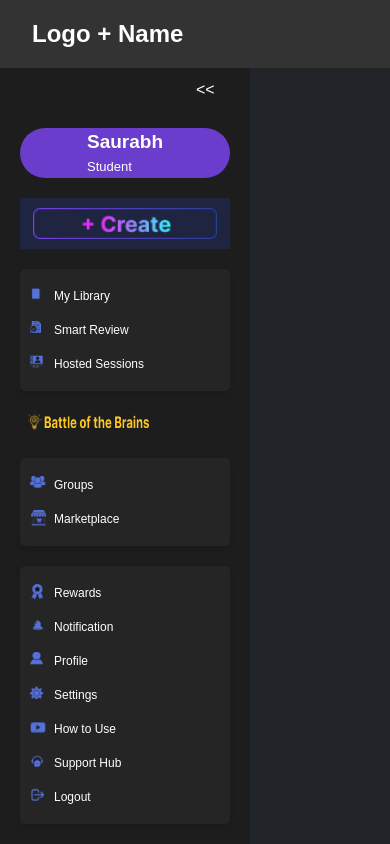
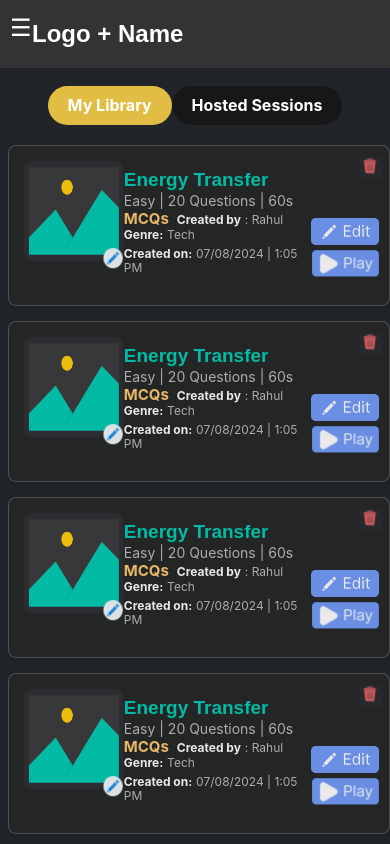
Before and after one commit to saurabhsks/Exam-dashboard, a React (Vite) app: page / in a window 390 px wide. Shown: the top 844 px of the page. Built offline with nearby package versions, Linux system fonts and the light colour scheme.

Commit message:
hamburger implemented for mobile view

```diff
--- a/src/App.jsx
+++ b/src/App.jsx
@@ -171,10 +171,6 @@
 // export default App;
 
 
-
-
-
-
 // 2
 
 import React, { useState } from 'react';
@@ -269,7 +265,7 @@ function App() {
               });
             }}
           >
-            <span className="drag-arrow">&lt;&gt;</span>
+            <span className="drag-arrow d-none d-md-block">&lt;&gt;</span>
           </div>
 
           <div
--- a/src/components/sidebar.jsx
+++ b/src/components/sidebar.jsx
@@ -1,244 +1,3 @@
-// // import React from 'react';
-// // import '../styles/sidebar.css';
-// // import createIcon from '../assets/images/create.png';
-// // import battleIcon from '../assets/images/Battle-brains.png';
-// // import serviceIcon from '../assets/images/service.png';
-// // import UpgradeIcon from '../assets/images/Upgrade.png';
-// // import ReferIcon from '../assets/images/Refer-a-friend.png';
-
-
-
-// // const Sidebar = () => {
-// //   return (
-// //     <div className="sidebar">
-// //       <div className="profile-section">
-// //       <div className="profile-name-outer">
-// //       <div className="profile-name">Prasanth</div>
-// //       <div className="profile-role">Student</div>
-// //       </div>
-// //       </div>
-// //       <button className="create-button">
-// //       <img src={createIcon} alt="Create" className="create-icon" />
-// //       </button>
-// //       <nav className="nav-options">
-// //         <ul>
-// //           <div className="first-li-div">
-// //           <li>
-// //           <span className='css_sprites sprite_library'></span>
-// //           <a href="#">My Library</a>
-// //           </li>
-// //           <li>
-// //           <span className='css_sprites css_spritess sprite_smart'></span>
-// //           <a href="#">Smart Review</a>
-// //           </li>
-// //           <li>
-// //           <span className='css_sprites sprite_hosted'></span>
-// //           <a href="#">Hosted Sessions</a>
-// //           </li>
-// //           </div>
-// //           <li><a href="#" className='battle-a'>
-// //           <span className='css_sprites sprite_battle'></span>
-// //           <img src={battleIcon} alt="battle" className="battle-icon" />
-// //           </a></li>
-// //           <div className="first-li-div">
-// //           <li>
-// //           <span className='css_sprites sprite_group'></span>
-// //           <a href="#">Groups</a>
-// //           </li>
-// //           <li>
-// //           <span className='css_sprites sprite_marketplace'></span>
-// //           <a href="#">Marketplace</a>
-// //           </li>
-// //           </div>
-
-// //           <div className="first-li-div">
-// //           <li>
-// //           <span className='css_sprites sprite_rewards'></span>
-// //           <a href="#">Rewards</a>
-// //           </li>
-// //           <li>
-// //           <span className='css_sprites css_spritess sprite_notification'></span>
-// //           <a href="#">Notification</a>
-// //           </li>
-// //           <li>
-// //           <span className='css_sprites sprite_profile'></span>
-// //           <a href="#">Profile</a>
-// //           </li>
-// //           <li>
-// //           <span className='css_sprites sprite_setting'></span>
-// //           <a href="#">Settings</a>
-// //           </li>
-// //           <li>
-// //           <span className='css_sprites sprite_use'></span>
-// //           <a href="#">How to Use</a>
-// //           </li>
-// //           <li>
-// //           <span className='css_sprites css_spritess sprite_support'></span>
-// //           <a href="#">Support Hub</a>
-// //           </li>
-// //           <li>
-// //           <span className='css_sprites sprite_logout'></span>
-// //           <a href="#">Logout</a>
-// //           </li>
-// //           </div>
-// //         </ul>
-// //       </nav>
-// //       <div className="first-li-div other-links">
-// //        <span>Other Links</span>
-// //         <a href="#">
-// //         <span className='css_sprites sprite_service'></span>
-// //         <img src={serviceIcon} alt="Create" className="serviceIcon" />
-// //         </a>
-// //       </div>
-// //       <div className="upgrade-section">
-// //         <button className="upgrade-button">
-// //         <span className='css_sprites sprite_upgrade'></span>
-// //         <img src={UpgradeIcon} alt="Create" className="upgradeIcon" />
-// //         </button>
-// //         <button className="refer-button">
-// //         <span className='css_sprites sprite_refer'></span>
-// //         <img src={ReferIcon} alt="Create" className="ReferIcon" />
-// //         </button>
-// //       </div>
-// //     </div>
-// //   );
-// // };
-
-// // export default Sidebar;
-
-
-
-
-
-
-
-
-
-
-
-
-
-
-
-// import React, { useState } from 'react';
-// import '../styles/sidebar.css';
-// import createIcon from '../assets/images/create.png';
-// import battleIcon from '../assets/images/Battle-brains.png';
-// import serviceIcon from '../assets/images/service.png';
-// import UpgradeIcon from '../assets/images/Upgrade.png';
-// import ReferIcon from '../assets/images/Refer-a-friend.png';
-
-// const Sidebar = () => {
-//   const [isCollapsed, setIsCollapsed] = useState(false);
-
-//   const toggleSidebar = () => {
-//     setIsCollapsed(!isCollapsed);
-//   };
-
-//   return (
-//     <div className={`sidebar ${isCollapsed ? 'collapsed' : ''}`}>
-//       <div className="profile-section">
-//         <button className="toggle-button" onClick={toggleSidebar}>
-//           {isCollapsed ? '>>' : '<<'}
-//         </button>
-//         <div className="profile-name-outer">
-//           <div className="profile-name">Prasanth</div>
-//           <div className="profile-role">Student</div>
-//         </div>
-//       </div>
-//       <button className="create-button">
-//         <img src={createIcon} alt="Create" className="create-icon" />
-//       </button>
-//       <nav className="nav-options">
-//         <ul>
-//           <div className="first-li-div">
-//             <li>
-//               <span className='css_sprites sprite_library'></span>
-//               <a href="#">My Library</a>
-//             </li>
-//             <li>
-//               <span className='css_sprites css_spritess sprite_smart'></span>
-//               <a href="#">Smart Review</a>
-//             </li>
-//             <li>
-//               <span className='css_sprites sprite_hosted'></span>
-//               <a href="#">Hosted Sessions</a>
-//             </li>
-//           </div>
-//           <li><a href="#" className='battle-a'>
-//             <span className='css_sprites sprite_battle'></span>
-//             <img src={battleIcon} alt="battle" className="battle-icon" />
-//           </a></li>
-//           <div className="first-li-div">
-//             <li>
-//               <span className='css_sprites sprite_group'></span>
-//               <a href="#">Groups</a>
-//             </li>
-//             <li>
-//               <span className='css_sprites sprite_marketplace'></span>
-//               <a href="#">Marketplace</a>
-//             </li>
-//           </div>
-//           <div className="first-li-div">
-//             <li>
-//               <span className='css_sprites sprite_rewards'></span>
-//               <a href="#">Rewards</a>
-//             </li>
-//             <li>
-//               <span className='css_sprites css_spritess sprite_notification'></span>
-//               <a href="#">Notification</a>
-//             </li>
-//             <li>
-//               <span className='css_sprites sprite_profile'></span>
-//               <a href="#">Profile</a>
-//             </li>
-//             <li>
-//               <span className='css_sprites sprite_setting'></span>
-//               <a href="#">Settings</a>
-//             </li>
-//             <li>
-//               <span className='css_sprites sprite_use'></span>
-//               <a href="#">How to Use</a>
-//             </li>
-//             <li>
-//               <span className='css_sprites css_spritess sprite_support'></span>
-//               <a href="#">Support Hub</a>
-//             </li>
-//             <li>
-//               <span className='css_sprites sprite_logout'></span>
-//               <a href="#">Logout</a>
-//             </li>
-//           </div>
-//         </ul>
-//       </nav>
-//       <div className="first-li-div other-links">
-//         <span>Other Links</span>
-//         <a href="#">
-//           <span className='css_sprites sprite_service'></span>
-//           <img src={serviceIcon} alt="Create" className="serviceIcon" />
-//         </a>
-//       </div>
-//       <div className="upgrade-section">
-//         <button className="upgrade-button">
-//           <span className='css_sprites sprite_upgrade'></span>
-//           <img src={UpgradeIcon} alt="Create" className="upgradeIcon" />
-//         </button>
-//         <button className="refer-button">
-//           <span className='css_sprites sprite_refer'></span>
-//           <img src={ReferIcon} alt="Create" className="ReferIcon" />
-//         </button>
-//       </div>
-//     </div>
-//   );
-// };
-
-// export default Sidebar;
-
-
-
-
-
-
 
 import React, { useState } from 'react';
 import '../styles/sidebar.css';
@@ -257,9 +16,15 @@ const Sidebar = () => {
 
   return (
     <div className={`sidebar ${isCollapsed ? 'collapsed' : ''}`}>
+      {/* <button className="toggle-button" onClick={toggleSidebar}>
+        {isCollapsed ? '>>' : '<<'}
+      </button> */}
       <button className="toggle-button" onClick={toggleSidebar}>
-        {isCollapsed ? '>>' : '<<'}
+        {window.innerWidth > 768
+          ? (isCollapsed ? '>>' : '<<')
+          : (isCollapsed ? '✕':'☰')}
       </button>
+
       <div className="profile-section">
         <div className="profile-name-outer">
           <div className="profile-name">Saurabh</div>
@@ -353,3 +118,123 @@ const Sidebar = () => {
 };
 
 export default Sidebar;
+
+
+
+
+
+// import React, { useState } from 'react';
+// import '../styles/sidebar.css';
+// import createIcon from '../assets/images/create.png';
+// import battleIcon from '../assets/images/Battle-brains.png';
+// import serviceIcon from '../assets/images/service.png';
+// import UpgradeIcon from '../assets/images/Upgrade.png';
+// import ReferIcon from '../assets/images/Refer-a-friend.png';
+
+// const Sidebar = () => {
+//   const [isCollapsed, setIsCollapsed] = useState(false);
+
+//   const toggleSidebar = () => {
+//     setIsCollapsed(!isCollapsed);
+//   };
+
+//   return (
+//     <>
+//       <button className="toggle-button" onClick={toggleSidebar}>
+//         {isCollapsed ? '☰' : '✖'}
+//       </button>
+//       <div className={`sidebar ${isCollapsed ? 'collapsed' : ''}`}>
+//         <div className="profile-section">
+//           <div className="profile-name-outer">
+//             <div className="profile-name">Saurabh</div>
+//             <div className="profile-role">Student</div>
+//           </div>
+//         </div>
+//         <button className="create-button">
+//           <img src={createIcon} alt="Create" className="create-icon" />
+//         </button>
+//         <nav className="nav-options">
+//           <ul>
+//             <div className="first-li-div">
+//               <li>
+//                 <span className='css_sprites sprite_library'></span>
+//                 <a href="#">My Library</a>
+//               </li>
+//               <li>
+//                 <span className='css_sprites css_spritess sprite_smart'></span>
+//                 <a href="#">Smart Review</a>
+//               </li>
+//               <li>
+//                 <span className='css_sprites sprite_hosted'></span>
+//                 <a href="#">Hosted Sessions</a>
+//               </li>
+//             </div>
+//             <li><a href="#" className='battle-a'>
+//               <span className='css_sprites sprite_battle'></span>
+//               <img src={battleIcon} alt="battle" className="battle-icon" />
+//             </a></li>
+//             <div className="first-li-div">
+//               <li>
+//                 <span className='css_sprites sprite_group'></span>
+//                 <a href="#">Groups</a>
+//               </li>
+//               <li>
+//                 <span className='css_sprites sprite_marketplace'></span>
+//                 <a href="#">Marketplace</a>
+//               </li>
+//             </div>
+//             <div className="first-li-div">
+//               <li>
+//                 <span className='css_sprites sprite_rewards'></span>
+//                 <a href="#">Rewards</a>
+//               </li>
+//               <li>
+//                 <span className='css_sprites css_spritess sprite_notification'></span>
+//                 <a href="#">Notification</a>
+//               </li>
+//               <li>
+//                 <span className='css_sprites sprite_profile'></span>
+//                 <a href="#">Profile</a>
+//               </li>
+//               <li>
+//                 <span className='css_sprites sprite_setting'></span>
+//                 <a href="#">Settings</a>
+//               </li>
+//               <li>
+//                 <span className='css_sprites sprite_use'></span>
+//                 <a href="#">How to Use</a>
+//               </li>
+//               <li>
+//                 <span className='css_sprites css_spritess sprite_support'></span>
+//                 <a href="#">Support Hub</a>
+//               </li>
+//               <li>
+//                 <span className='css_sprites sprite_logout'></span>
+//                 <a href="#">Logout</a>
+//               </li>
+//             </div>
+//           </ul>
+//         </nav>
+//         <div className="first-li-div other-links">
+//           <span>Other Links</span>
+//           <a href="#">
+//             <span className='css_sprites sprite_service'></span>
+//             <img src={serviceIcon} alt="Create" className="serviceIcon" />
+//           </a>
+//         </div>
+//         <div className="upgrade-section">
+//           <button className="upgrade-button">
+//             <span className='css_sprites sprite_upgrade'></span>
+//             <img src={UpgradeIcon} alt="Create" className="upgradeIcon" />
+//           </button>
+//           <button className="refer-button">
+//             <span className='css_sprites sprite_refer'></span>
+//             <img src={ReferIcon} alt="Create" className="ReferIcon" />
+//           </button>
+//         </div>
+//       </div>
+//     </>
+//   );
+// };
+
+// export default Sidebar;
--- a/src/styles/app.css
+++ b/src/styles/app.css
@@ -6,6 +6,7 @@
 
   .left-section, .right-section {
     width: 48%;
+    margin-top: 4.5% !important;
   }
 
   .tabs {
--- a/src/styles/sidebar.css
+++ b/src/styles/sidebar.css
@@ -310,6 +310,7 @@
     margin-bottom: 10px;
   }
 
+  @media(min-width:768px){
     .sidebar.collapsed .profile-name-outer,
     .sidebar.collapsed .create-button,
     .sidebar.collapsed .nav-options,
@@ -317,7 +318,66 @@
     .sidebar.collapsed .upgrade-section {
       display: none;
     }
+  }
+
 
   .sidebar.collapsed .toggle-button {
     left: 10px; /* Adjust position for collapsed sidebar */
   }
+
+
+  /* --------------- */
+  /* hamburger implemented code */
+  /* General sidebar styles */
+
+
+  .sidebar.collapsed {
+    left: 0;
+  }
+
+  /* Toggle button styles */
+
+
+  /* Mobile-specific styles */
+  @media (max-width: 768px) {
+    .sidebar {
+        width: 250px;
+        height: 100%;
+        /* background-color: #fff; */
+        position: fixed;
+        top: 0;
+        left: -250px;
+        transition: left 0.3s ease;
+        z-index: 1000;
+        overflow-y: auto;
+      }
+
+      .toggle-button {
+        display: none;
+        position: fixed;
+        top: 10px;
+        left: 10px;
+        z-index: 1100;
+        background: transparent;
+        border: none;
+        font-size: 24px;
+        cursor: pointer;
+      }
+
+    .toggle-button {
+      display: block;
+    }
+
+    .sidebar {
+      width: 80%; /* Adjust sidebar width for mobile */
+      left: -80%; /* Initially hidden off-screen */
+    }
+
+    .sidebar.collapsed {
+      left: 0; /* Slide in from left */
+    }
+
+    .content-section {
+      margin-left: 0;
+    }
+  }
```
Lines whose indentation alone changed are shown as unchanged.
